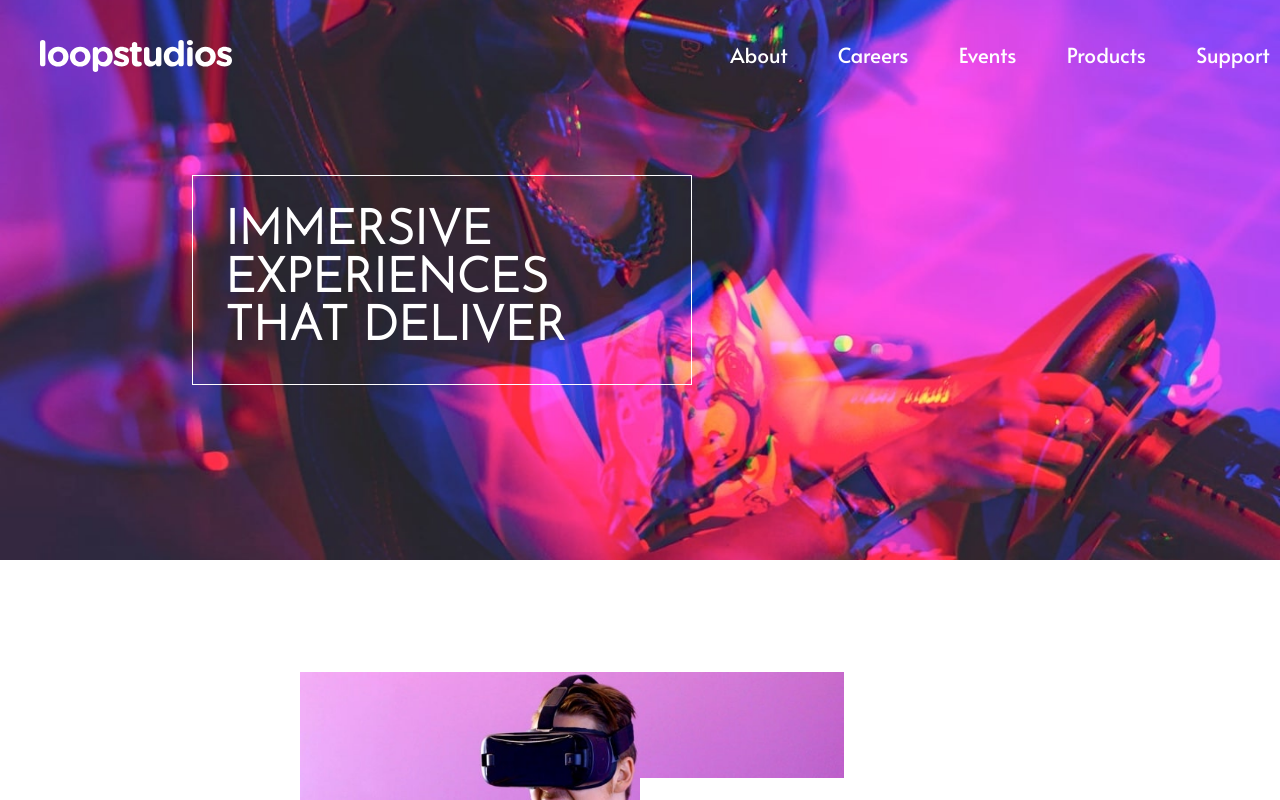
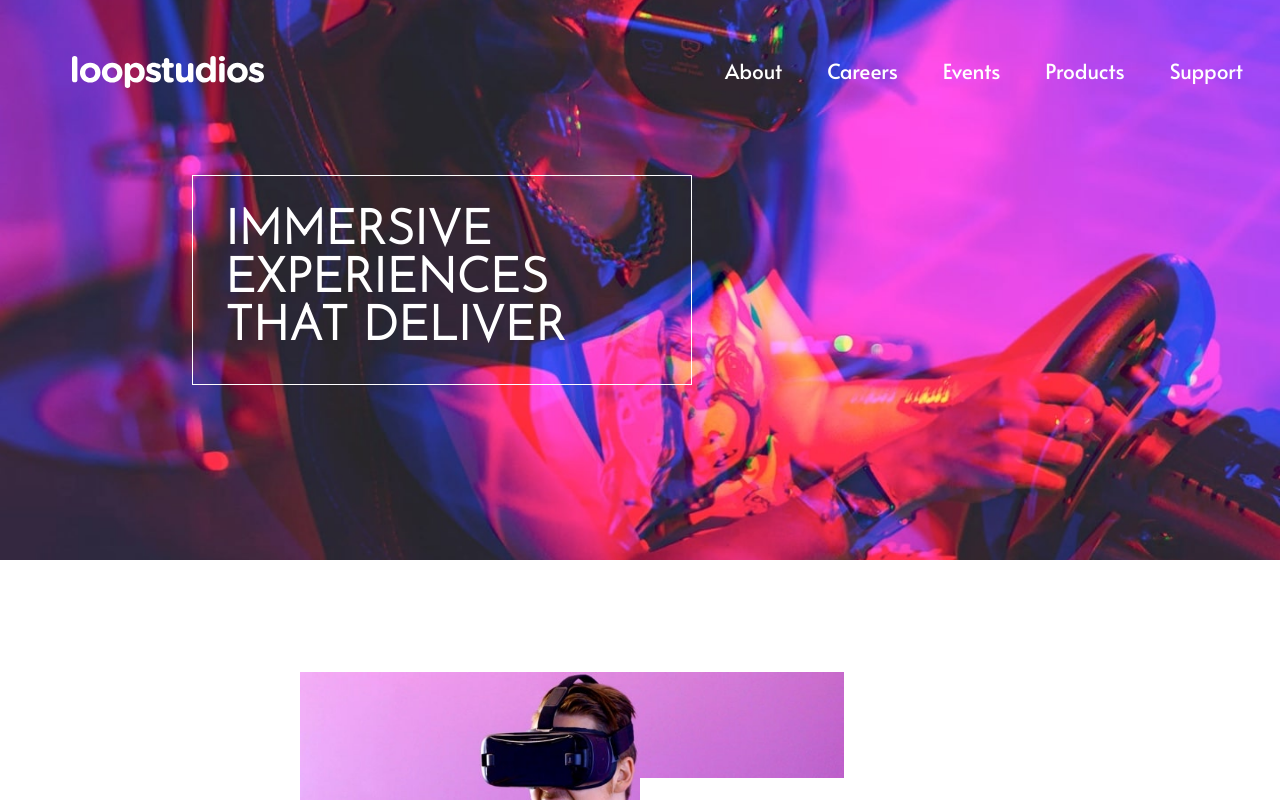
Before and after one commit to Stamwill/vr-studio, a Next.js app: page / in a window 1280 px wide. Shown: the top 800 px of the page. Built offline with nearby package versions, Linux system fonts and the light colour scheme.

Commit message:
[AppNav] Change media query

```diff
--- a/src/containers/App/partials/AppNav.module.css
+++ b/src/containers/App/partials/AppNav.module.css
@@ -3,7 +3,7 @@
   justify-content: space-between;
   position: absolute;
   z-index: 5;
-  margin: 1rem 2rem;
+  padding: 1rem 2rem;
   width: 100vw;
   color: white;
   font-family: var(--ff-alata);
@@ -39,20 +39,17 @@
 
 @media screen and (min-width: 1000px) {
   .root {
+    margin: 2.5rem;
     display: flex;
     justify-content: space-between;
   }
+
   .navBar {
     display: flex;
     justify-content: space-evenly;
     width: 50%;
   }
-}
 
-@media screen and (min-width: 1200px) {
-  .root {
-    margin: 2.5rem;
-  }
   .label {
     font-size: 1.3rem;
   }
```
